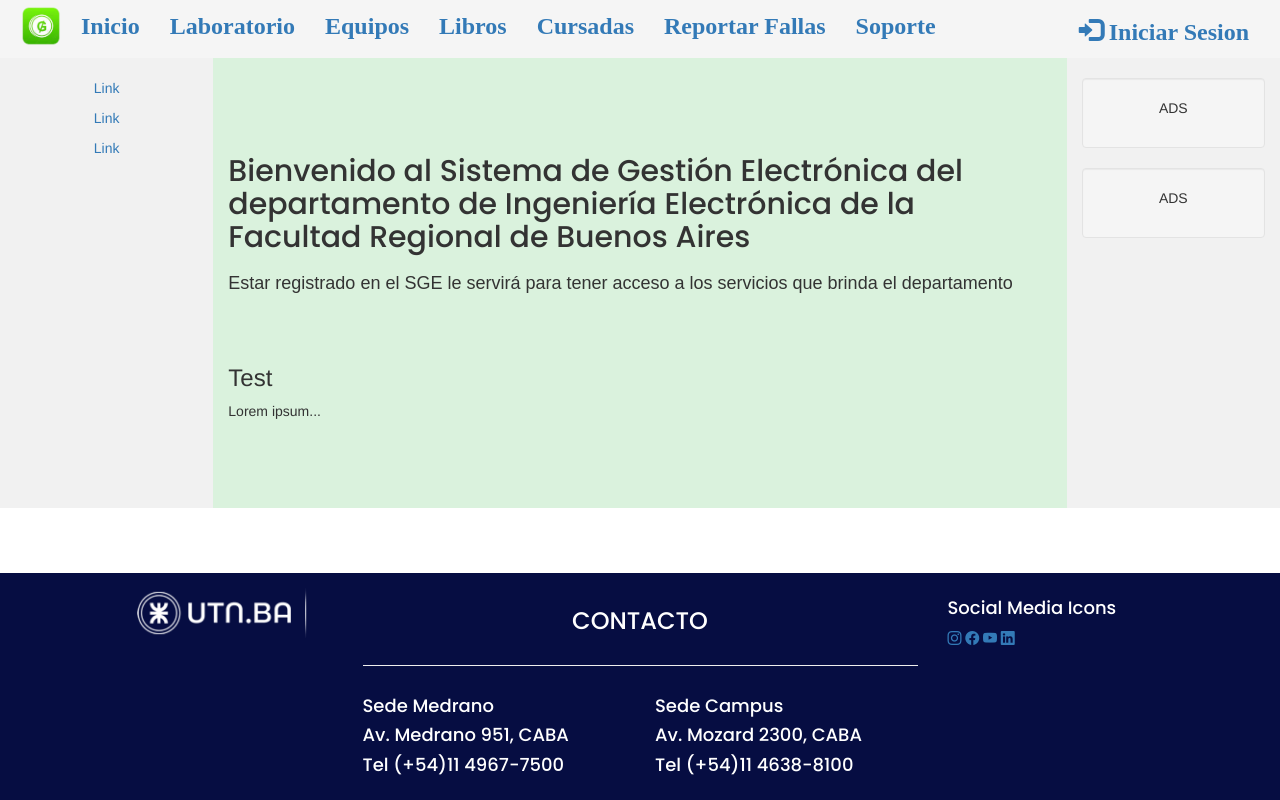
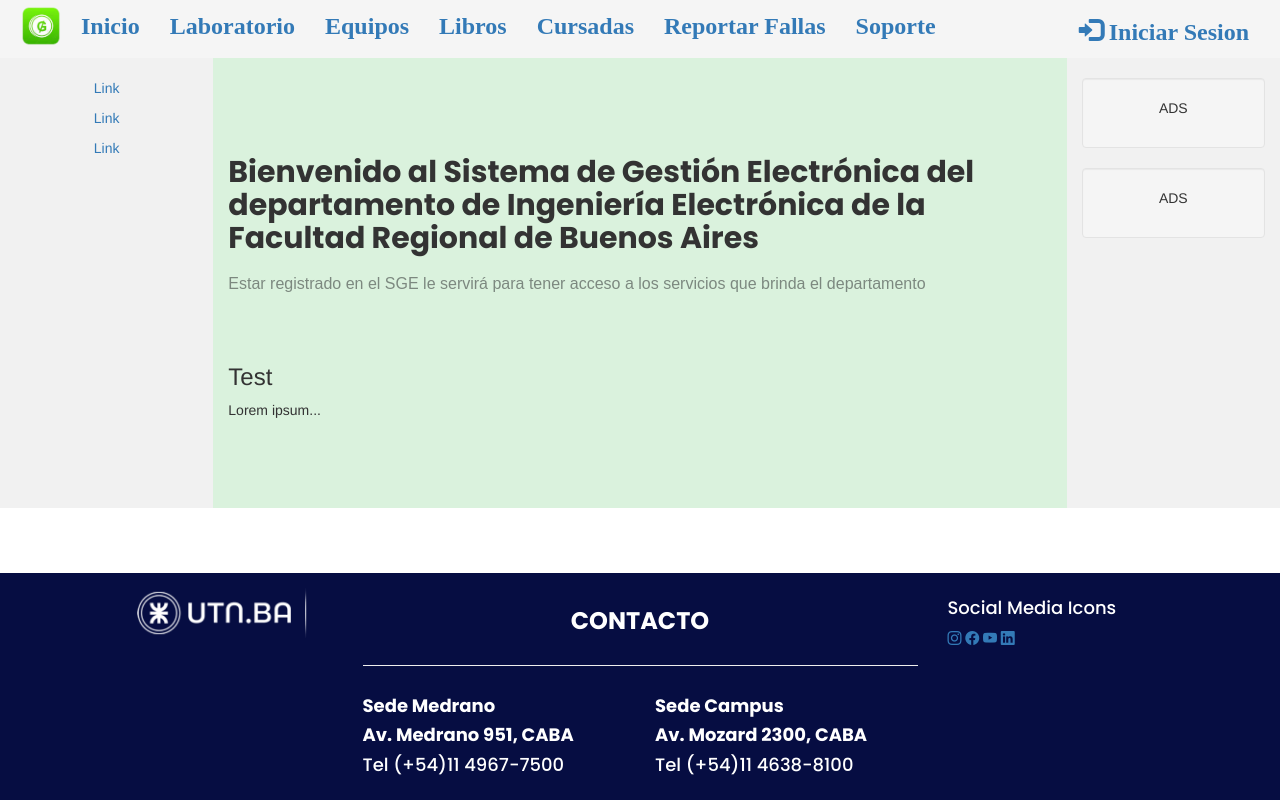
Before and after one commit to tobiascastaneda2000/Website-guarani-UTN, a plain HTML site: page index.html in a window 1280 px wide. Drawn offline with nearby package versions, Linux system fonts and the light colour scheme; a web font is replaced by a local one.

Commit message:
mejoras en la tipografia menu y footer

```diff
--- a/index.html
+++ b/index.html
@@ -60,9 +60,10 @@
         <p><a href="#">Link</a></p>
       </div>
       <div class="principal col-sm-8 text-left">
-        <h2>Bienvenido al Sistema de Gestión Electrónica del departamento de Ingeniería Electrónica de la Facultad
-          Regional de Buenos Aires</h2>
-        <h4>Estar registrado en el SGE le servirá para tener acceso a los servicios que brinda el departamento</h4>
+        <h2 class="texto-negrita">Bienvenido al Sistema de Gestión Electrónica del departamento de Ingeniería Electrónica de la
+          <span class="verde">Facultad
+          Regional de Buenos Aires</span></h2>
+        <h4 class="texto-noto">Estar registrado en el SGE le servirá para tener acceso a los servicios que brinda el departamento</h4>
         <hr>
         <h3>Test</h3>
         <p>Lorem ipsum...</p>
@@ -95,19 +96,19 @@
 
         <div class="col-xs-12 col-sm-6">
           <div class="row ">
-            <h3 class="text-center">CONTACTO</h3>
+            <h3 class="text-center texto-negrita">CONTACTO</h3>
           </div>
           <hr>
           <div class="row">
             <div class="col-xs-12 col-sm-6">
-              <h4>Sede Medrano</h4>
-              <h4>Av. Medrano 951, CABA</h4>
+              <h4 class="texto-negrita">Sede Medrano</h4>
+              <h4 class="texto-negrita">Av. Medrano 951, CABA</h4>
               <h4>Tel (+54)11 4967-7500</h4>
 
             </div>
             <div class="col-xs-12 col-sm-6">
-              <h4>Sede Campus</h4>
-              <h4>Av. Mozard 2300, CABA</h4>
+              <h4 class="texto-negrita" >Sede Campus</h4>
+              <h4 class="texto-negrita">Av. Mozard 2300, CABA</h4>
               <h4>Tel (+54)11 4638-8100</h4>
 
             </div>
--- a/styles.css
+++ b/styles.css
@@ -33,11 +33,23 @@
 
 .principal h2, footer {
   font-family:'Poppins', sans-serif;
+
 }
 
-.principal h4 {
+.texto-negrita{
+  font-family:'Poppins', sans-serif;
+  font-weight: bold;
+}
+
+
+
+.texto-noto{
   font-family:'Note Music', sans-serif;
+  opacity: 50%;
+  color: #202124;
+  font-size: 16px;
 }
+
 
 
 
```
